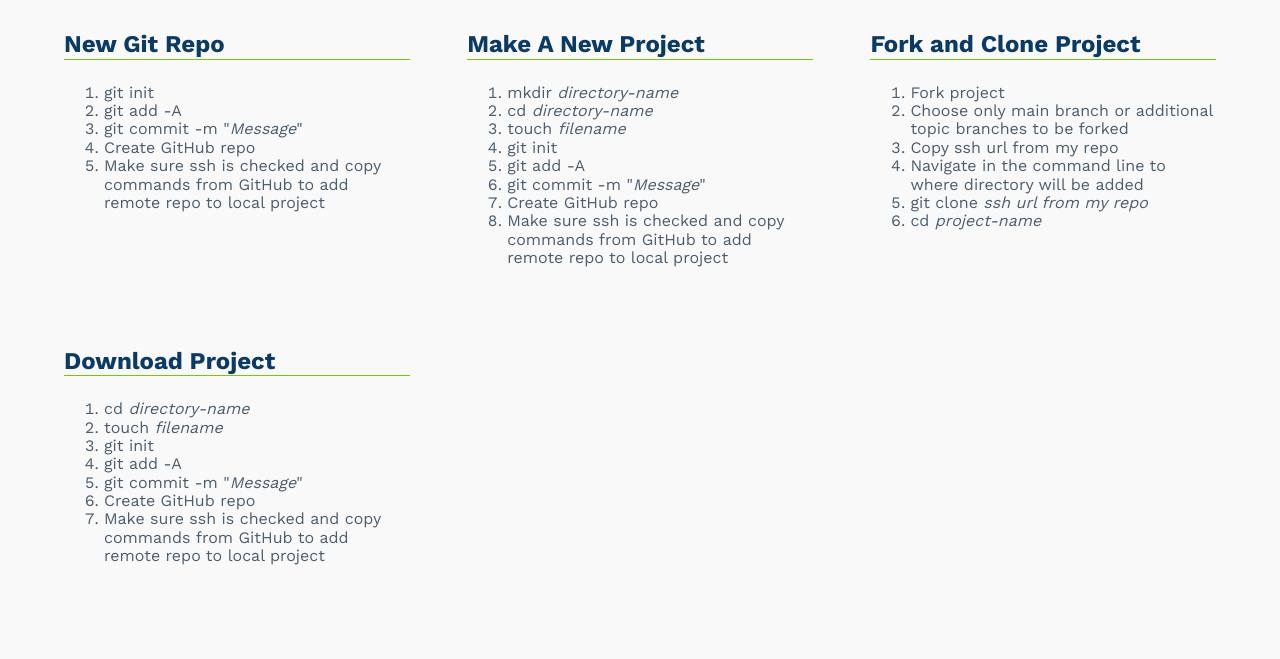
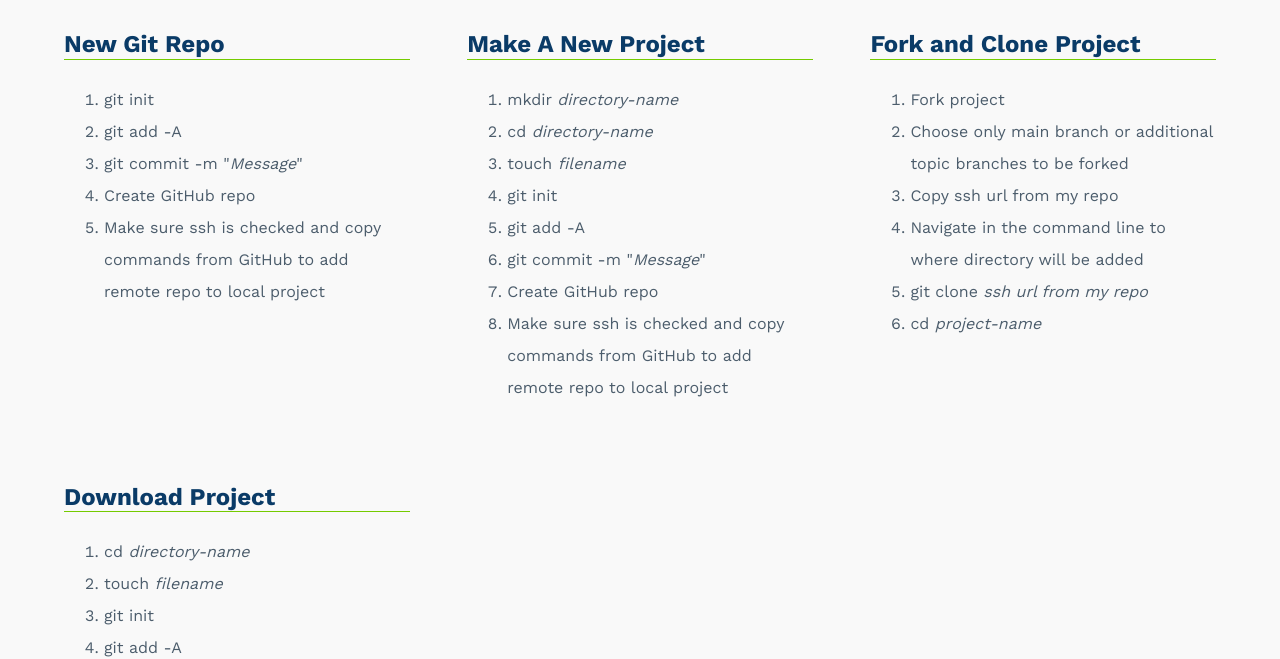
Before and after one commit to twosavoie/git-and-github-workflow, a website built with Parcel: page index.html in a window 1280 px wide. Shown: the part 148-807 px from the top of the page. Built offline with nearby package versions, Linux system fonts and the light colour scheme; a web font is replaced by a local one.

Commit message:
Update text size and line height

```diff
--- a/css/main.css
+++ b/css/main.css
@@ -144,9 +144,6 @@ li,
 a {
   font-family: var(--header-font);
   color: var(--text-color);
-}
-
-p {
   font-size: 1.25rem;
   line-height: 2;
 }
@@ -256,6 +253,13 @@ footer p {
 }
 
 @media (min-width: 1200px) {
+
+  p,
+  li,
+  a {
+    font-size: 1rem;
+  }
+
   .section-wrapper {
     column-gap: 5%;
   }
```
